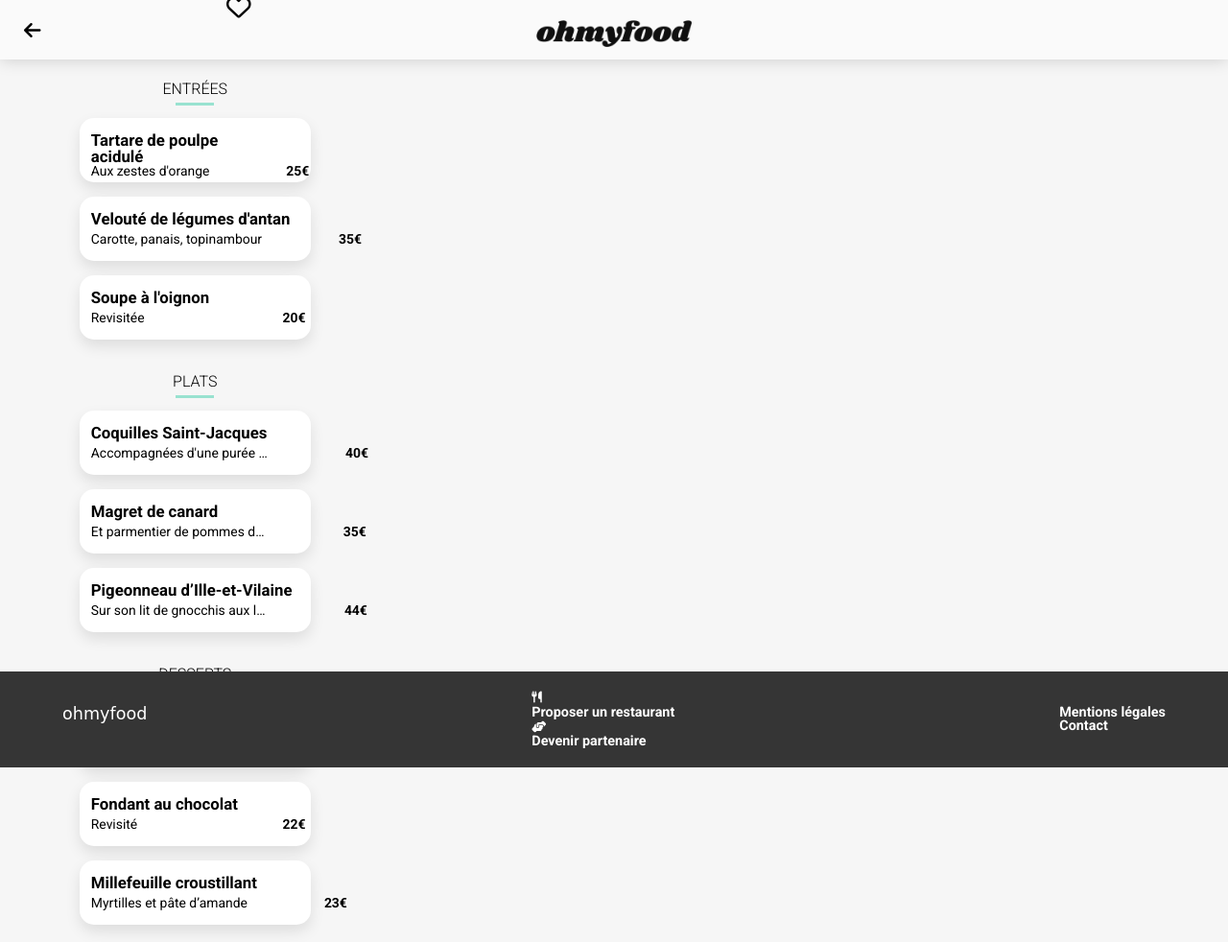
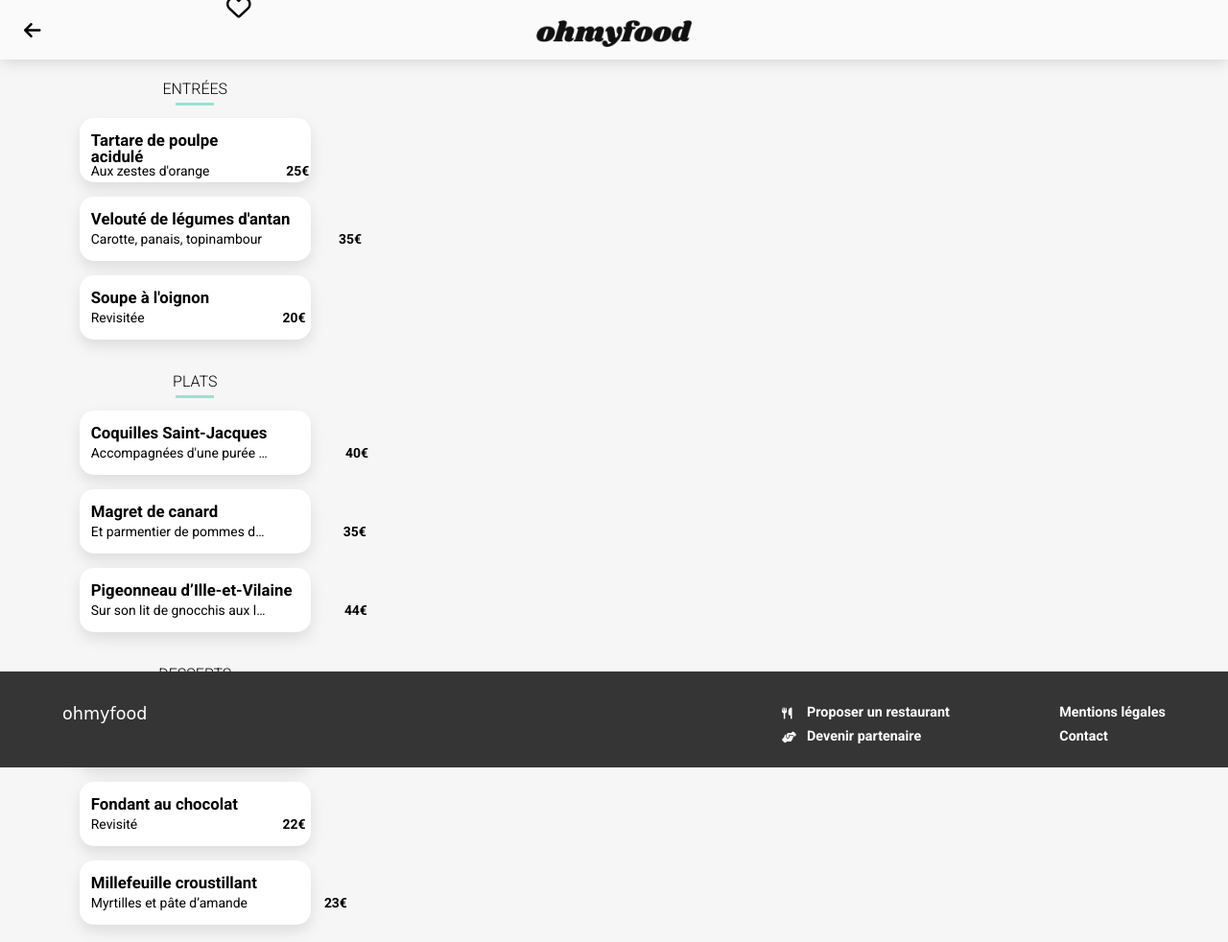
Before and after one commit to julabina/JulienLenfume_3_15032022, a website: page menu/a-la-francaise.html in a window 1280 px wide. Shown: the top 982 px of the page at 96% size. Drawn offline with Linux system fonts and the light colour scheme; a web font is replaced by a local one.

Commit message:
fix footer for all pages

```diff
--- a/menu/a-la-francaise.html
+++ b/menu/a-la-francaise.html
@@ -193,19 +193,21 @@
     </main>
     <footer>
         <h2 class="titleShrikand">ohmyfood</h2>
-        <div class="footer_top">
-            <a href="#"><div class="footer_top_cont">
-                <i class="fa-solid fa-utensils fa-xs footer_top_cont_logo"></i>
+        <div class="footerCont">
+            <div class="footerCont_top">
+                <a href="#"><div class="footerCont_top_cont">
+                    <i class="fa-solid fa-utensils fa-xs footerCont_top_cont_logo"></i>
                 <p>Proposer un restaurant</p>
             </div></a>
-            <a href="#"><div class="footer_top_cont">
-                <i class="fa-solid fa-handshake-angle fa-xs footer_top_cont_logo"></i>
+            <a href="#"><div class="footerCont_top_cont">
+                <i class="fa-solid fa-handshake-angle fa-xs footerCont_top_cont_logo"></i>
                 <p>Devenir partenaire</p>
             </div></a>
-        </div>
-        <div class="footer_bot">
-            <a href="#"><p>Mentions légales</p></a>
-            <a href="mailto:contact@ohmyfood.com"><p>Contact</p></a>
+            </div>
+            <div class="footerCont_bot">
+                <a href="#"><p>Mentions légales</p></a>
+                <a href="mailto:contact@ohmyfood.com"><p>Contact</p></a>
+            </div>
         </div>
     </footer>
 </body>
```
Also changed, not shown: menu/la-note-enchantee.html (+11 -9 lines), menu/la-palette-du-gout.html (+11 -9 lines), menu/le-delice-des-sens.html (+11 -9 lines).
